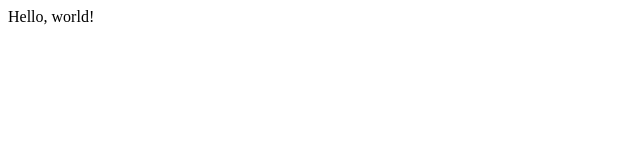
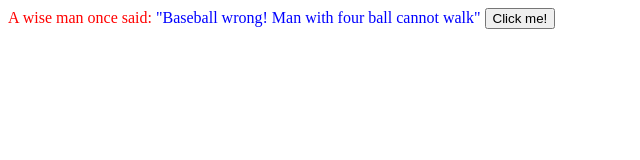
Before and after one commit to MeisterKeen/JavaScript-Projects, a plain HTML site: page Basic JavaScript Projects/Project1_expressions_alert/index.html in a window 1280 px wide. Shown: the whole page, without its empty margins (0-640 px from the left). Drawn offline with Linux system fonts and the light colour scheme.

Commit message:
Finish initial JS assignment

```diff
--- a/Basic JavaScript Projects/Project1_expressions_alert/JS/main.js
+++ b/Basic JavaScript Projects/Project1_expressions_alert/JS/main.js
@@ -1,7 +1,27 @@
-var X = "Hello, world!"
+function My_First_Function() {
+    //Define the function
+    var str = "This text is green!";
+    //Variable "str" is now a string of text
+    var result = str.fontcolor("green");
+    //Sets font color in the string to green
+    document.getElementById("Green_Text").innerHTML = result;
+    //This should put the string into the button element.
+}
 
-document.write(X);
+//Put a couple strings into the X and Y variables:
+var X = "A wise man once said: ";
+var Y = "\"Baseball wrong! Man with four ball cannot walk\"";
 
-var P = "Oh hey it's a pop-up"
+//Add colors to both variables
+var X = X.fontcolor("red");
+var Y = Y.fontcolor("blue");
 
-window.alert(P)
+//Concatenates and writes the strings to the page
+document.write(X + Y);
+
+//Commits the Cardinal Sin of forcing the user to click off a pop-up.
+window.alert("This is a pop-up! I vow to NEVER USE THESE if I can possibly avoid it.");
+//Seriously, this is right up there with autoplay MIDI songs from the
+//Geocities days. Remember Geocities? Those were the days, man.
+//Anyway, pop-ups are a sin, no matter what they're for.
+//Screw your ads, my adblocker stays on, by Crom!
--- a/Basic JavaScript Projects/Project1_expressions_alert/index.html
+++ b/Basic JavaScript Projects/Project1_expressions_alert/index.html
@@ -4,7 +4,7 @@
 
 	<head>
 
-        <title>Basic HTML Template</title>
+        <title>JS Practice</title>
         <meta charset="utf-8">
 		<link rel="stylesheet" type="text/css" href="">
 
@@ -14,7 +14,9 @@
 
 	<body>
 
-
+        <button onclick="My_First_Function()" id="Green_Text">
+            Click me!
+        </button>
 
     </body>
 
```
